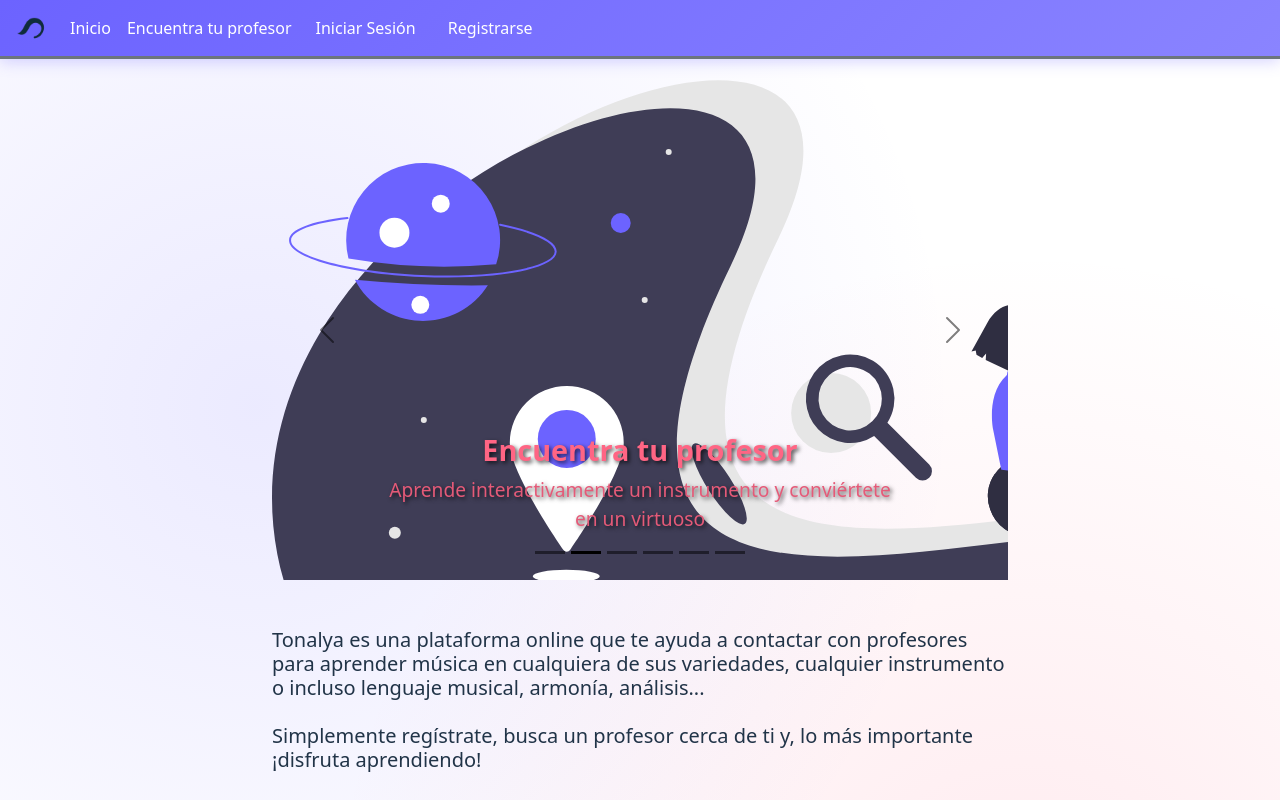
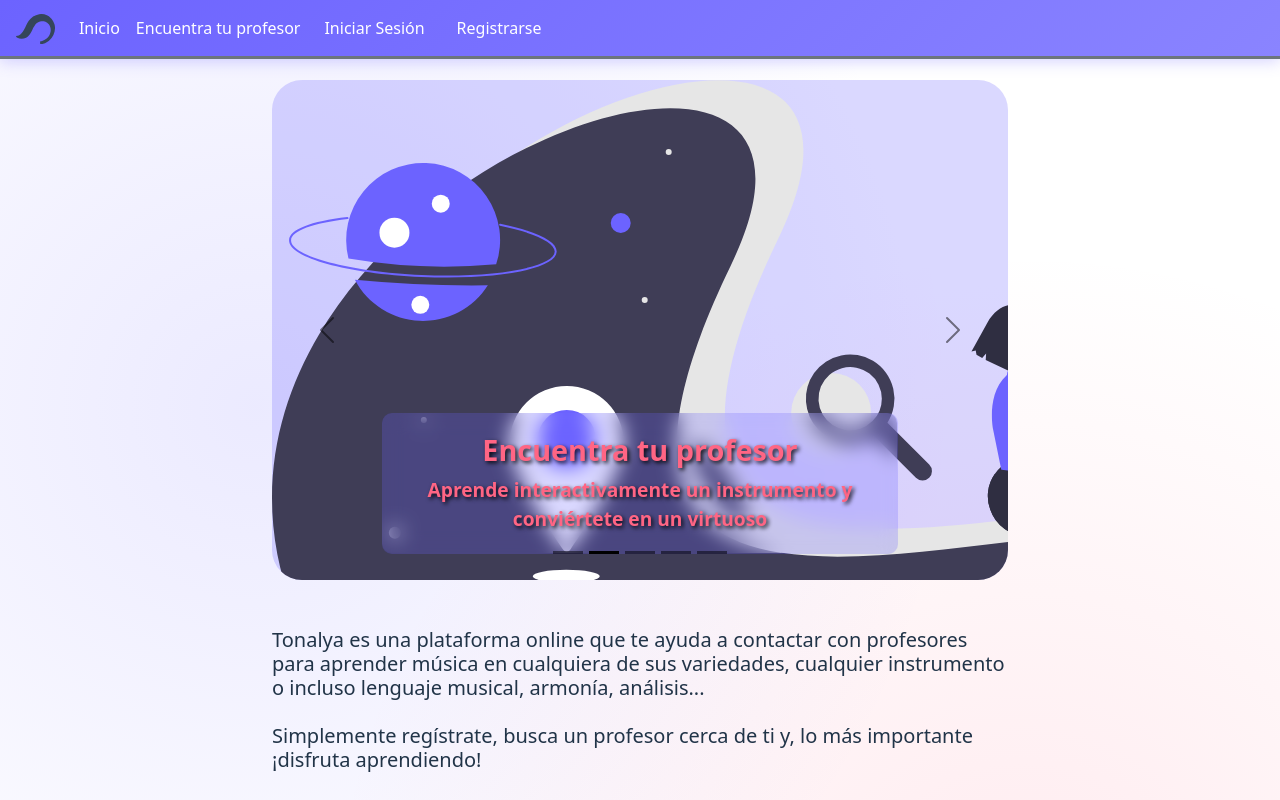
Before and after one commit to javixyloque/Tonalya, a React (Vite) app in the folder Frontend/: page / in a window 1280 px wide. Shown: the top 800 px of the page. Built offline with nearby package versions, Linux system fonts and the light colour scheme.

Commit message:
FIN ESTILOS PAGINA PRINCIPAL, FALTA CHEQUEAR FORMULARIO PAGO (Y CORREOS DE PAGAR) Y AÑADIR BOTON EN PERFILADMIN PARA VER INFORMACIÓN DE USUARIOS Y PROFESORES

```diff
--- a/Frontend/index.html
+++ b/Frontend/index.html
@@ -2,7 +2,7 @@
 <html lang="en">
   <head>
     <meta charset="UTF-8" />
-    <link rel="icon" type="image/svg+xml" href="./src/resources/images/tonalya_tipograma.png" />
+    <link rel="icon" type="image/svg+xml" href="./src/resources/images/logotonalya.svg" />
     <meta name="viewport" content="width=device-width, initial-scale=1.0" />
     <title>TONALYA</title>
   </head>
--- a/Frontend/src/Home.jsx
+++ b/Frontend/src/Home.jsx
@@ -6,7 +6,7 @@ import personalizarCarrusel from "./resources/images/carrusel/personalizarCarrus
 import organizarCarrusel from "./resources/images/carrusel/organizarCarrusel.svg";
 import cobroProfesoresCarrusel from "./resources/images/carrusel/cobroProfesoresCarrusel.svg";
 import buscarCarrusel from "./resources/images/carrusel/buscarCarrusel.svg";
-import notificacionesCarrusel from "./resources/images/carrusel/notificacionesCarrusel.svg"
+// import notificacionesCarrusel from "./resources/images/carrusel/notificacionesCarrusel.svg"
 import aprenderCarrusel from "./resources/images/carrusel/aprenderCarrusel.svg";
 import profesor from "./resources/images/profesor.svg"
 import pianoProfe from "./resources/images/pianoProfe.svg"
@@ -24,6 +24,8 @@ Se prohíbe expresamente:
 - Integración en otros productos comerciales"
 */
 
+// HACER LO DE VER PERFIL EN UNA PAGINA APARTE EN EL ADMIN
+
 // MODAL PARA INICIAR SESION, PAGINA APARTE PARA REGISTRARSE
 const arrayCarrusel = [{
         img: aprenderCarrusel,
@@ -33,11 +35,13 @@ const arrayCarrusel = [{
         img: buscarCarrusel,
         title: "Encuentra tu profesor",
         text: "Aprende interactivamente un instrumento y conviértete en un virtuoso"
-    },{
-        img: notificacionesCarrusel,
-        title: "Gestión de Clases",
-        text: "Organiza y recibe notificaciones de tus clases"
-    }, {
+    }
+    // ,{
+    //     img: notificacionesCarrusel,
+    //     title: "Gestión de Clases",
+    //     text: "Organiza y recibe notificaciones de tus clases"
+    // }
+    , {
         img: personalizarCarrusel,
         title: "Personaliza tu perfil",
         text: "Hazlo único para que sea reconocible para los usuarios"
@@ -66,44 +70,47 @@ const  Home = () => {
                 <Col xs={0} lg={2}></Col>
                 <Col xs={12} lg={8}>
                     {/* ZINDEX 0 PARA Q NO SE VEAN LAS FLECHAS POR ENCIMA DEL NAVBAR */}
-                   <Carousel
-                        data-bs-theme="dark"
-                        className="mb-5 vh-25 vh-md-50 vh-lg-75"
-                        style={{
-                            zIndex: 0,
-                            overflow: "hidden",
-                            backgroundColor: "transparent"
-                        }}
-                    >
-                                                {arrayCarrusel.map((pestanya, index) => (
+                   <Carousel data-bs-theme="dark" className="mb-5 vh-25 vh-md-50 vh-lg-75"
+                        style={{zIndex: 0,overflow: "hidden",
+                            backgroundColor: "rgba(108, 99, 255, 0.25)",
+                            borderRadius: "30px",
+                        }}>
+                        {arrayCarrusel.map((pestanya, index) => (
                             <Carousel.Item key={index} style={{
                                 height: "500px", // Agregar altura fija a cada elemento
                                 overflow: "hidden" // Ocultar contenido que sobrepasa la altura fija
                             }}>
                                 <img src={pestanya.img}  alt={`Pestaña ${index + 1}`} style={{objectFit: "cover", objectPosition: "center"}} />
-                                {/* TEXTO SOLO EN DPANTALLAS GRANDES */}
+                                {/* ESTILOS PARA EL TEXTO*/}
                                 <div className="d-block" style={{
                                     position: "absolute",
                                     bottom: "0.4em",
                                     left: 0,
-                                    right: 0
+                                    right: 0,
                                 }}>
-                                    <Carousel.Caption>
+                                    <Carousel.Caption style={{
+                                        backgroundColor: "rgba(108, 99, 255, 0.25)",
+                                        borderRadius: "10px",
+                                        backdropFilter: "blur(10px)"
+                                    }}>
                                         <h3 style={{
                                             fontSize: "1.8rem",
-                                            fontWeight: "700",
-                                            textShadow: "2px 2px 4px rgba(0,0,0,0.7)",
+                                            fontWeight: "900",
+                                            textShadow: "2px 2px 4px rgba(0,0,0,0.9)",
                                             marginBottom: "0.5rem",
-                                            color: "#FF6584"
+                                            color: "#FF6584",
+                                            //  backdropFilter: "blur(5px)"
                                         }}>
                                             {pestanya.title}
                                         </h3>
                                         {pestanya.text && (
                                             <p style={{
                                                 fontSize: "1.2rem",
-                                                textShadow: "2px 2px 4px rgba(0,0,0,0.7)",
+                                                textShadow: "2px 2px 4px rgba(0,0,0,0.9)",
                                                 marginBottom: "0",
-                                                color: "#e55a78"
+                                                fontWeight: "600",
+                                                color: "#FF6584",
+
                                             }}>
                                                 {pestanya.text}
                                             </p>
--- a/Frontend/src/components/FormPagar.jsx
+++ b/Frontend/src/components/FormPagar.jsx
@@ -1,7 +1,7 @@
 import { useEffect, useState } from "react";
 import { useParams, Link } from "react-router-dom";
 import { SyncLoader } from "react-spinners";
-import {Container, Row, Col} from "react-bootstrap";
+import {Container, Row, Col, Card} from "react-bootstrap";
 import Header from "./templates/Header";
 
 const FormPagar = () => {
@@ -59,6 +59,9 @@ const FormPagar = () => {
                         <Row>
                             <Col xs={0} md={3}></Col>
                             <Col xs={12} md={6} >
+                            <Card>
+                                <Card.Header></Card.Header>
+                            </Card>
                             {/* TÍTULO (INSTRUMENTO)*/}
                             <h1>Clase de {instrumento.nombre}</h1>
 
--- a/Frontend/src/components/VerProfesor.jsx
+++ b/Frontend/src/components/VerProfesor.jsx
@@ -255,7 +255,7 @@ const VerProfesor = () => {
                     setHoraFin("");
                 }}
                 centered>
-                <Modal.Header closeButton>
+                <Modal.Header>
                     <Modal.Title>Solicitar clase con {profesor?.nombre}</Modal.Title>
                 </Modal.Header>
                 <Modal.Body>
--- a/Frontend/src/components/templates/Header.jsx
+++ b/Frontend/src/components/templates/Header.jsx
@@ -1,6 +1,6 @@
 import {Nav, Navbar, Image} from "react-bootstrap"
 // LOGO
-import Tipograma from "../../resources/images/tonalya_tipograma.png";
+import Tipograma from "../../resources/images/logotonalya.svg";
 import "./dropdown.css"
 import IniciarSesion from "./IniciarSesion.jsx"
 const Header = () => {
```
Also changed, not shown: Frontend/src/resources/images/logotonalya.svg (added), 1 other file (tests, documents, lock files or other folders).
